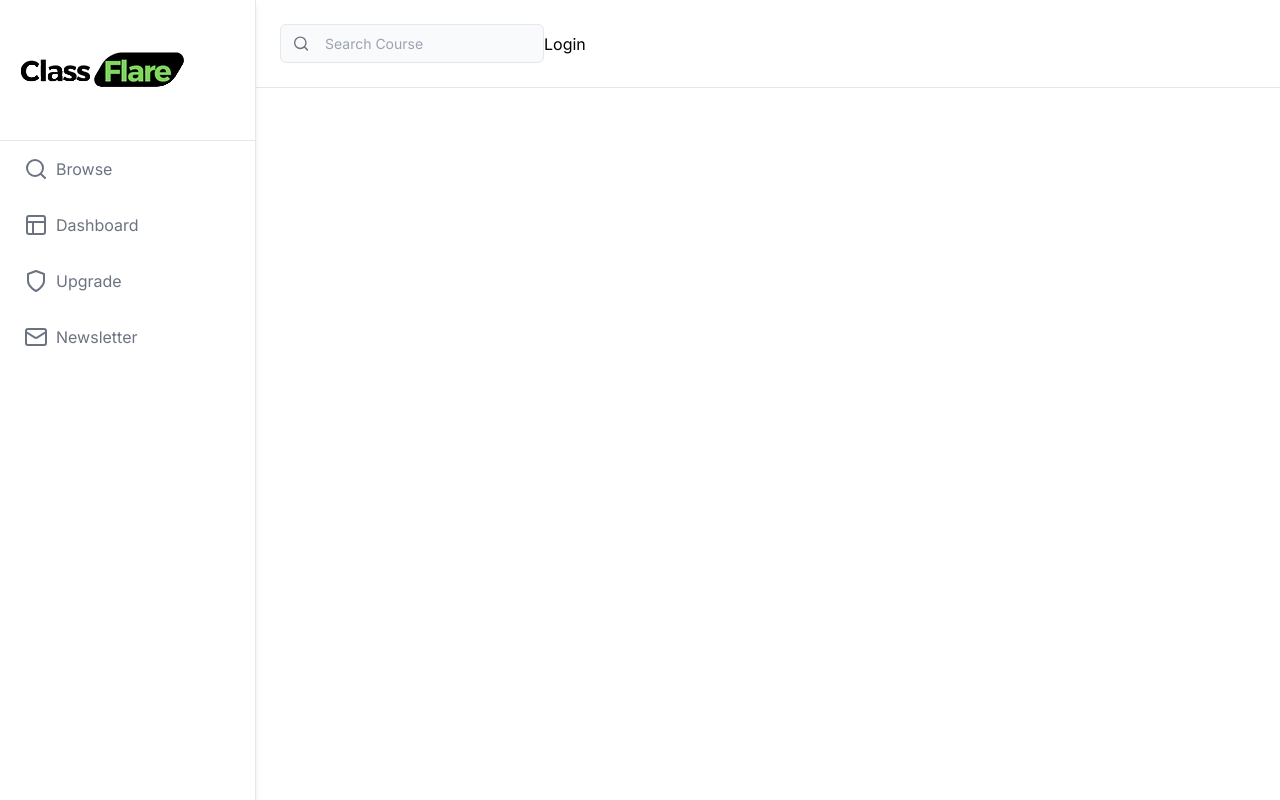
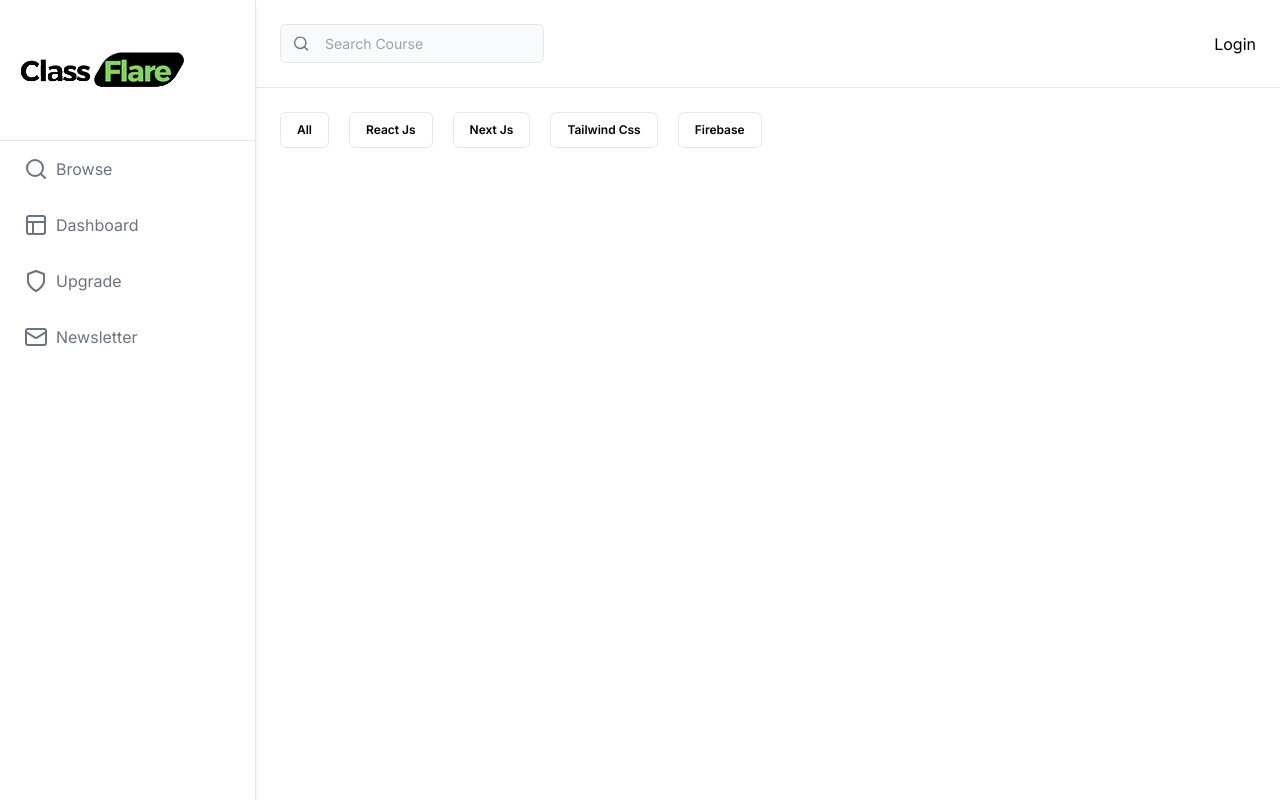
Before and after one commit to rajdeepbuilds/Class_Flare, a Next.js app in the folder class-flare/: page /browse in a window 1280 px wide. Built offline with nearby package versions, Linux system fonts and the light colour scheme; no server answers.

Commit message:
Added categoryfilter and styling it

```diff
--- a/class-flare/app/(home)/(routes)/browse/page.jsx
+++ b/class-flare/app/(home)/(routes)/browse/page.jsx
@@ -1,8 +1,11 @@
 import React from 'react'
+import CategoryFilter from '../../_components/CategoryFilter'
 
 function Browse() {
   return (
-    <div> Browse</div>
+    <div>
+      <CategoryFilter/>
+    </div>
   )
 }
 
--- a/class-flare/app/(home)/(routes)/layout.js
+++ b/class-flare/app/(home)/(routes)/layout.js
@@ -12,7 +12,10 @@ function homeLayout({children}) {
         <SideBarNavs />
       </div>
       <Header/>
-      {children}
+      <div className='ml-64 p-6'>
+        {children}
+      </div>
+
     </div>
   );
 }
--- /dev/null
+++ b/class-flare/app/(home)/_components/CategoryFilter.jsx
@@ -0,0 +1,45 @@
+import React from 'react'
+
+function CategoryFilter() {
+    const filterOptions=[
+        {
+            id:1,
+            name:'All',
+            value:'all'
+        },
+        {
+            id:2,
+            name:'React Js',
+            value:'reactjs'
+        },
+        {
+            id:3,
+            name:'Next Js',
+            value:'nextjs'
+        },
+        {
+            id:4,
+            name:'Tailwind Css',
+            value:'tailwindcss'
+        },
+        {
+            id:5,
+            name:'Firebase',
+            value:'firebase'
+        }
+    ]
+  return (
+    <div className="flex gap-5">
+      {filterOptions.map((item, index) => (
+        <button
+          key={index}
+          className="border p-2 px-4 text-[12px] rounded-md hover:border-green-900 font-semibold hover:bg-[#84FF50] transition-all ease-linear"
+        >
+          <h2>{item.name}</h2>
+        </button>
+      ))}
+    </div>
+  );
+}
+
+export default CategoryFilter
--- a/class-flare/app/(home)/_components/Header.jsx
+++ b/class-flare/app/(home)/_components/Header.jsx
@@ -1,13 +1,21 @@
-import React from 'react'
+"use client"
+import React, { useEffect } from 'react'
 import SearchBar from './SearchBar'
+import { UserButton, useUser } from '@clerk/nextjs'
+import { useRouter } from 'next/navigation';
 
 function Header() {
+    const {user}=useUser();
+    const router=useRouter();
+    useEffect(()=>{
+        console.log(user);
+    },[user])
   return (
-    <div className='ml-64 p-6 border-b flex items-center'>
+    <div className='ml-64 p-6 border-b flex items-center justify-between'>
         <SearchBar/>
-        <h2>
-            Login
-        </h2>
+        {!user?
+        <button onClick={()=>router.push('/sign-in')}>Login</button>:
+        <UserButton/>}
     </div>
   )
 }
```
